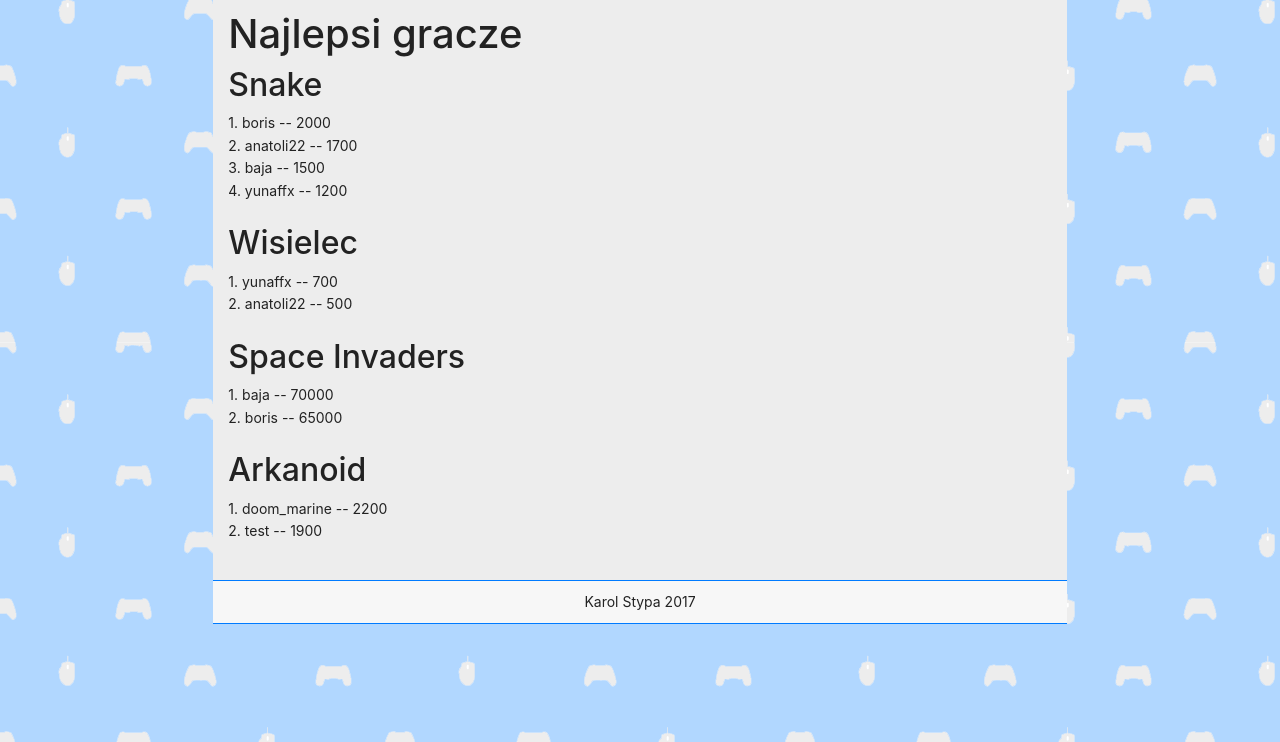
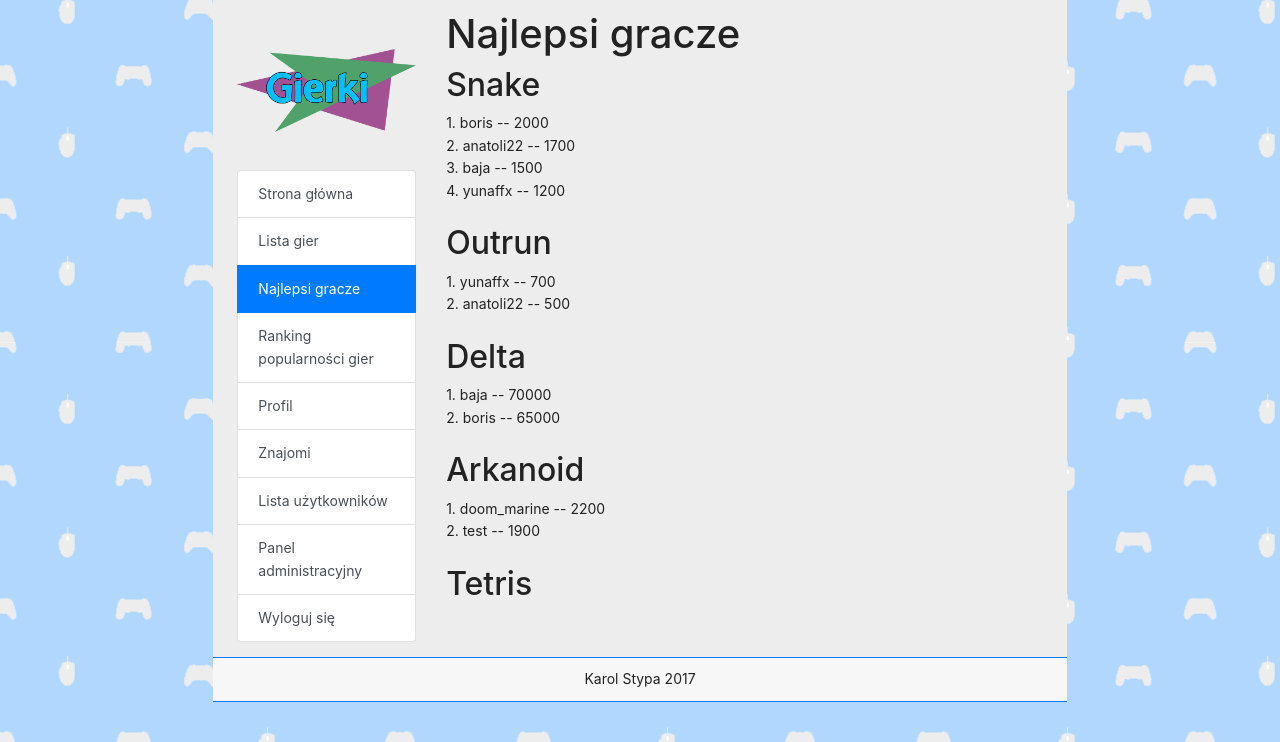
Before and after one commit to kstypa/jitw-projekt, a PHP site: page /highscores.php in a window 1280 px wide. Shown: the part 58-800 px from the top of the page. Run offline with PHP 8.4, Linux system fonts and the light colour scheme; a user stored in the database is signed in; data comes from the database, SQL or seed files in the repository; some libraries are stand-ins or nearby versions.

Commit message:
highscores styled

```diff
--- a/gameslist.php
+++ b/gameslist.php
@@ -49,9 +49,9 @@
 					else {
 						echo '
 						<div class="list-group">
-							<a class="list-group-item list-group-item-action active" href="./">Strona główna</a>
+							<a class="list-group-item list-group-item-action" href="./">Strona główna</a>
 							<a class="list-group-item list-group-item-action" href="./register.php">Rejestracja</a>
-							<a class="list-group-item list-group-item-action" href="./gameslist.php">Lista gier</a>
+							<a class="list-group-item list-group-item-action active" href="./gameslist.php">Lista gier</a>
 							<a class="list-group-item list-group-item-action" href="./highscores.php">Najlepsi gracze</a>
 							<a class="list-group-item list-group-item-action" href="./gameslist.php#popularity">Ranking popularności gier</a>
 							<a class="list-group-item list-group-item-action" href="./userslist.php">Lista użytkowników</a>
--- a/highscores.php
+++ b/highscores.php
@@ -19,7 +19,48 @@
 
 		<?php include "navbar.php"; ?>
 
-		<div class="container-fluid col-md-8 main">
+		<div class="container col-md-8 px-4 main">
+			<div class="row">
+				<div class="col-md-3">
+					<div class="logo"></div>
+
+					<?php
+
+					if(isset($_SESSION['loggedin'])) {
+						if ($_SESSION['loggedin']) {
+							echo '
+							<div class="list-group">
+								<a class="list-group-item list-group-item-action" href="./">Strona główna</a>
+								<a class="list-group-item list-group-item-action" href="./gameslist.php">Lista gier</a>
+								<a class="list-group-item list-group-item-action active" href="./highscores.php">Najlepsi gracze</a>
+								<a class="list-group-item list-group-item-action" href="./gameslist.php#popularity">Ranking popularności gier</a>
+								<a class="list-group-item list-group-item-action" href="./profile.php?id='.$uid.'">Profil</a>
+								<a class="list-group-item list-group-item-action" href="./profile.php?id='.$uid.'#friends">Znajomi</a>
+								<a class="list-group-item list-group-item-action" href="./userslist.php">Lista użytkowników</a>';
+
+							if($_SESSION['group_id'] == 1) {
+								echo '<a class="list-group-item list-group-item-action" href="./admin.php">Panel administracyjny</a>';
+							}
+
+							echo '<a class="list-group-item list-group-item-action" href="./?logout=1">Wyloguj się</a>
+							</div></div>';
+						}
+					}
+					else {
+						echo '
+						<div class="list-group">
+							<a class="list-group-item list-group-item-action" href="./">Strona główna</a>
+							<a class="list-group-item list-group-item-action" href="./register.php">Rejestracja</a>
+							<a class="list-group-item list-group-item-action" href="./gameslist.php">Lista gier</a>
+							<a class="list-group-item list-group-item-action active" href="./highscores.php">Najlepsi gracze</a>
+							<a class="list-group-item list-group-item-action" href="./gameslist.php#popularity">Ranking popularności gier</a>
+							<a class="list-group-item list-group-item-action" href="./userslist.php">Lista użytkowników</a>
+						</div>
+					</div>';
+					}
+					?>
+					<div class="col-md-9">
+
 						<h1>Najlepsi gracze</h1>
 
 						<h2>Snake</h2>
@@ -39,7 +80,7 @@
 						?>
 
 						<br>
-      <h2>Wisielec</h2>
+						<h2>Outrun</h2>
 						<?php
 						$i = 1;
 						$score_query = "SELECT A.score, B.login as username
@@ -56,7 +97,7 @@
 						?>
 
 						<br>
-      <h2>Space Invaders</h2>
+						<h2>Delta</h2>
 						<?php
 						$i = 1;
 						$score_query = "SELECT A.score, B.login as username
@@ -90,7 +131,25 @@
 						?>
 
 						<br>
+						<h2>Tetris</h2>
+						<?php
+						$i = 1;
+						$score_query = "SELECT A.score, B.login as username
+						FROM scores A
+						Join users B
+						on B.id = A.user_id
+						WHERE A.game_id = 5
+						ORDER BY A.score DESC";
+						$score_result = mysql_query($score_query);
+						while($row = mysql_fetch_assoc($score_result)) {
+							echo $i.'. '.$row['username'].' -- '.$row['score'].'<br>';
+							++$i;
+						}
+						?>
 
+						<br>
+					</div>
+				</div>
     </div>
 
 	<?php include './footer.html'; ?>
```
Lines whose indentation alone changed are shown as unchanged.
